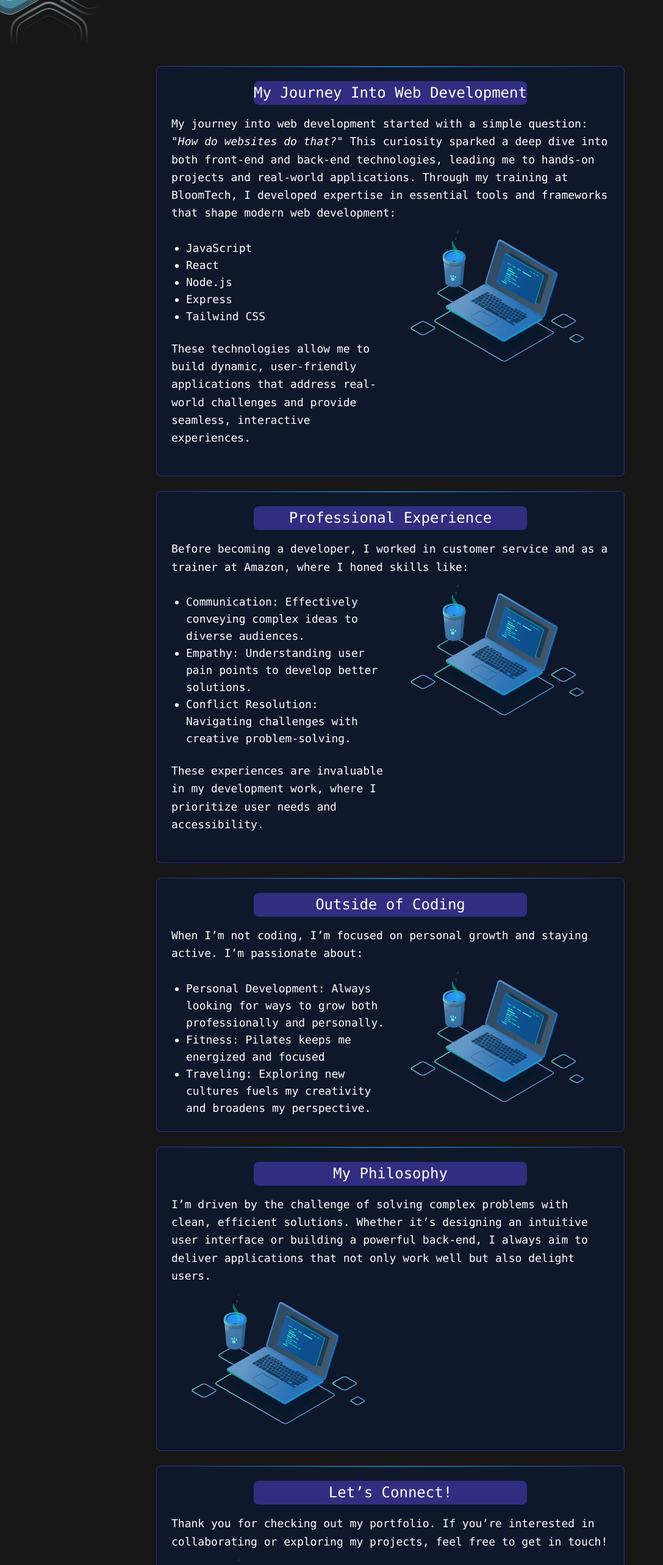
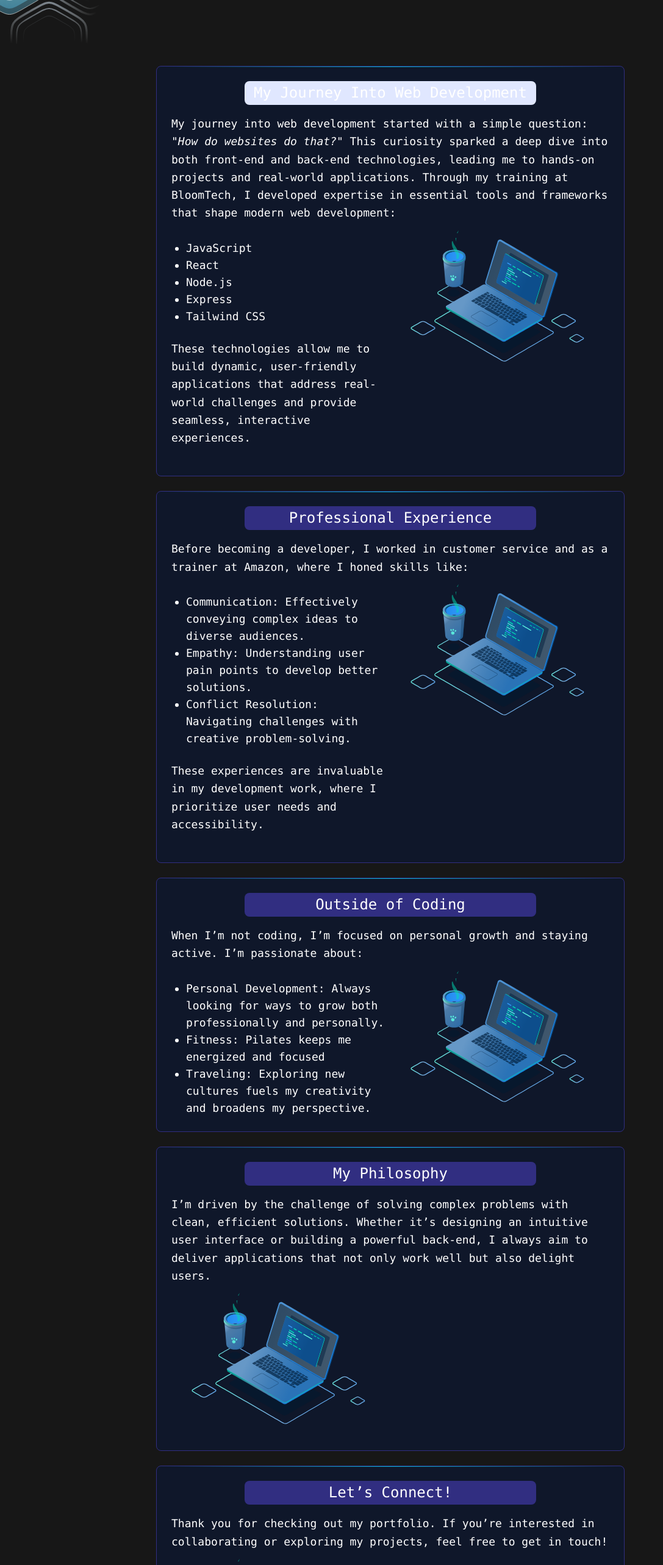
Before and after one commit to FarhanaUK/Portfolio, a React (Vite) app in the folder portfolio/: page /about in a window 1280 px wide. Shown: the part 120-2686 px from the top of the page at 61% size, without its empty margins (0-1087 px from the left). Built offline with nearby package versions, Linux system fonts and the light colour scheme.

Commit message:
title width

```diff
--- a/portfolio/package.json
+++ b/portfolio/package.json
@@ -32,6 +32,6 @@
     "globals": "^15.14.0",
     "postcss": "^8.4.49",
     "tailwindcss": "^3.4.17",
-    "vite": "^6.0.5"
+    "vite": "^6.1.0"
   }
 }
--- a/portfolio/src/pages/About.jsx
+++ b/portfolio/src/pages/About.jsx
@@ -7,7 +7,7 @@ function About() {
       <section className="md:w-2/3 space-y-6">
         <div className="flex flex-col items-center border border-indigo-900 rounded-lg bg-slate-900 p-6 relative">
         <div className="absolute top-0 left-0 w-full h-[1px] bg-gradient-to-r from-transparent via-cyan-500 to-transparent"></div>
-          <h1 className="flex justify-center text-2xl leading-relaxed mb-4 bg-indigo-900 w-full md:w-2/3 rounded-lg max-w-md mx-auto">
+          <h1 className="text-center text-2xl leading-relaxed mb-4 bg-indigo-100 w-full md:w-2/3 rounded-lg w-full mx-auto">
             My Journey Into Web Development
           </h1>
           <p>
@@ -53,7 +53,7 @@ function About() {
 
         <div className="flex flex-col items-center border border-indigo-900 rounded-lg bg-slate-900 p-6 relative">
         <div className="absolute top-0 left-0 w-full h-[1px] bg-gradient-to-r from-transparent via-cyan-500 to-transparent"></div>
-          <h1 className="flex justify-center text-2xl leading-relaxed mb-4 bg-indigo-900 w-full md:w-2/3 rounded-lg max-w-md mx-auto">
+          <h1 className="text-center text-2xl leading-relaxed mb-4 bg-indigo-900 md:w-2/3 rounded-lg w-full mx-auto">
             Professional Experience
           </h1>
           <p>
@@ -100,7 +100,7 @@ function About() {
 
         <div className="flex flex-col items-center border border-indigo-900 rounded-lg bg-slate-900 p-6 relative">
         <div className="absolute top-0 left-0 w-full h-[1px] bg-gradient-to-r from-transparent via-cyan-500 to-transparent"></div>
-          <h1 className="flex justify-center text-2xl leading-relaxed mb-4 bg-indigo-900 w-full md:w-2/3 rounded-lg max-w-md mx-auto">
+          <h1 className="text-center text-2xl leading-relaxed mb-4 bg-indigo-900 md:w-2/3 rounded-lg w-full mx-auto">
             Outside of Coding
           </h1>
           <p>
@@ -141,7 +141,7 @@ function About() {
 
         <div className="flex flex-col items-center border border-indigo-900 rounded-lg bg-slate-900 p-6 relative">
         <div className="absolute top-0 left-0 w-full h-[1px] bg-gradient-to-r from-transparent via-cyan-500 to-transparent"></div>
-        <h1 className="flex justify-center text-2xl leading-relaxed mb-4 bg-indigo-900 w-full md:w-2/3 rounded-lg max-w-md mx-auto">
+        <h1 className="text-center text-2xl leading-relaxed mb-4 bg-indigo-900 md:w-2/3 rounded-lg w-full mx-auto">
             My Philosophy
           </h1>
           <p>
@@ -169,7 +169,7 @@ function About() {
 
         <div className="flex flex-col items-center border border-indigo-900 rounded-lg bg-slate-900 p-6 relative">
         <div className="absolute top-0 left-0 w-full h-[1px] bg-gradient-to-r from-transparent via-cyan-500 to-transparent"></div>
-        <h1 className="flex justify-center text-2xl leading-relaxed mb-4 bg-indigo-900 w-full md:w-2/3 rounded-lg max-w-md mx-auto">
+        <h1 className="text-center text-2xl leading-relaxed mb-4 bg-indigo-900 md:w-2/3 rounded-lg w-full mx-auto">
             Let’s Connect!
           </h1>
           <p>
```
Also changed, not shown: 1 other file (tests, documents, lock files or other folders).
